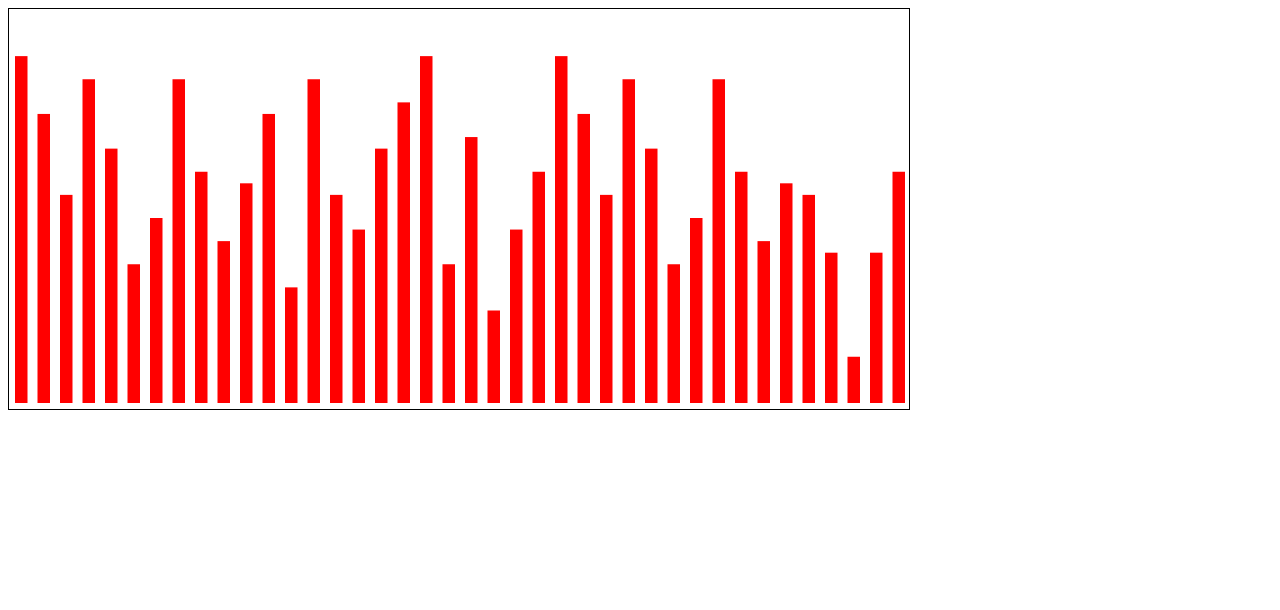
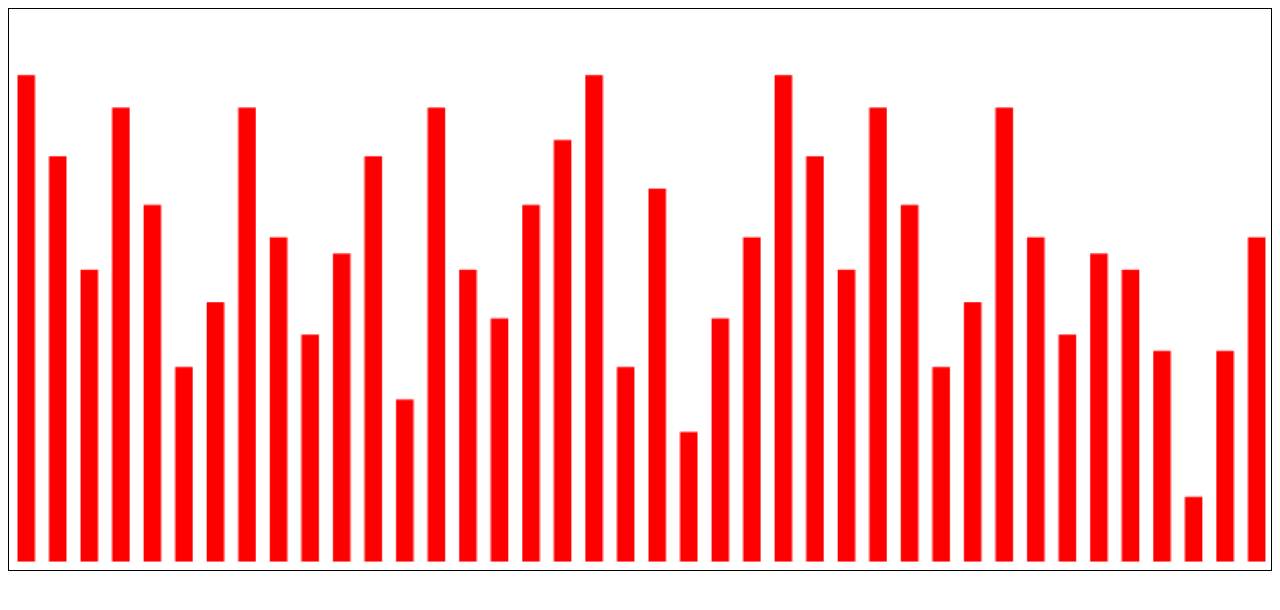
Before and after one commit to MarkusIngerslev/bar-chart, a plain HTML site: page index.html in a window 1280 px wide. Drawn offline with Linux system fonts and the light colour scheme.

Commit message:
Tilføjet html og css styling

```diff
--- a/index.html
+++ b/index.html
@@ -10,7 +10,9 @@
     <link rel="stylesheet" href="style.css" />
   </head>
   <body>
-    <canvas id="diagram"></canvas>
+    <div class="chart-container">
+      <canvas id="diagram"></canvas>
+    </div>
 
     <script src="barChart.js"></script>
   </body>
--- a/style.css
+++ b/style.css
@@ -1,3 +1,12 @@
 canvas {
   border: 1px solid #000;
 }
+
+.chart-container {
+  display: flex;
+  justify-content: center;
+}
+
+#diagram {
+  width: 100%;
+}
```
